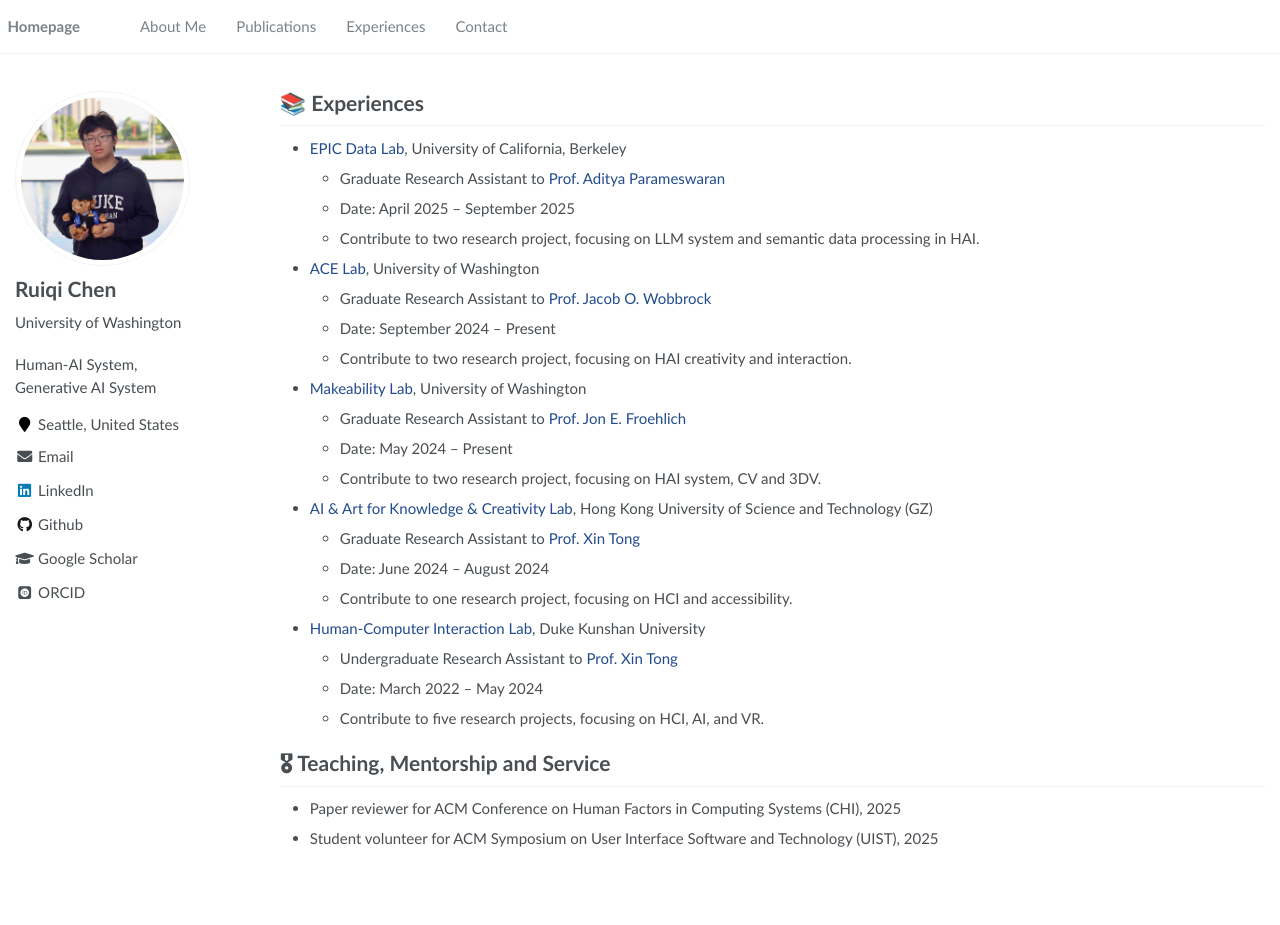
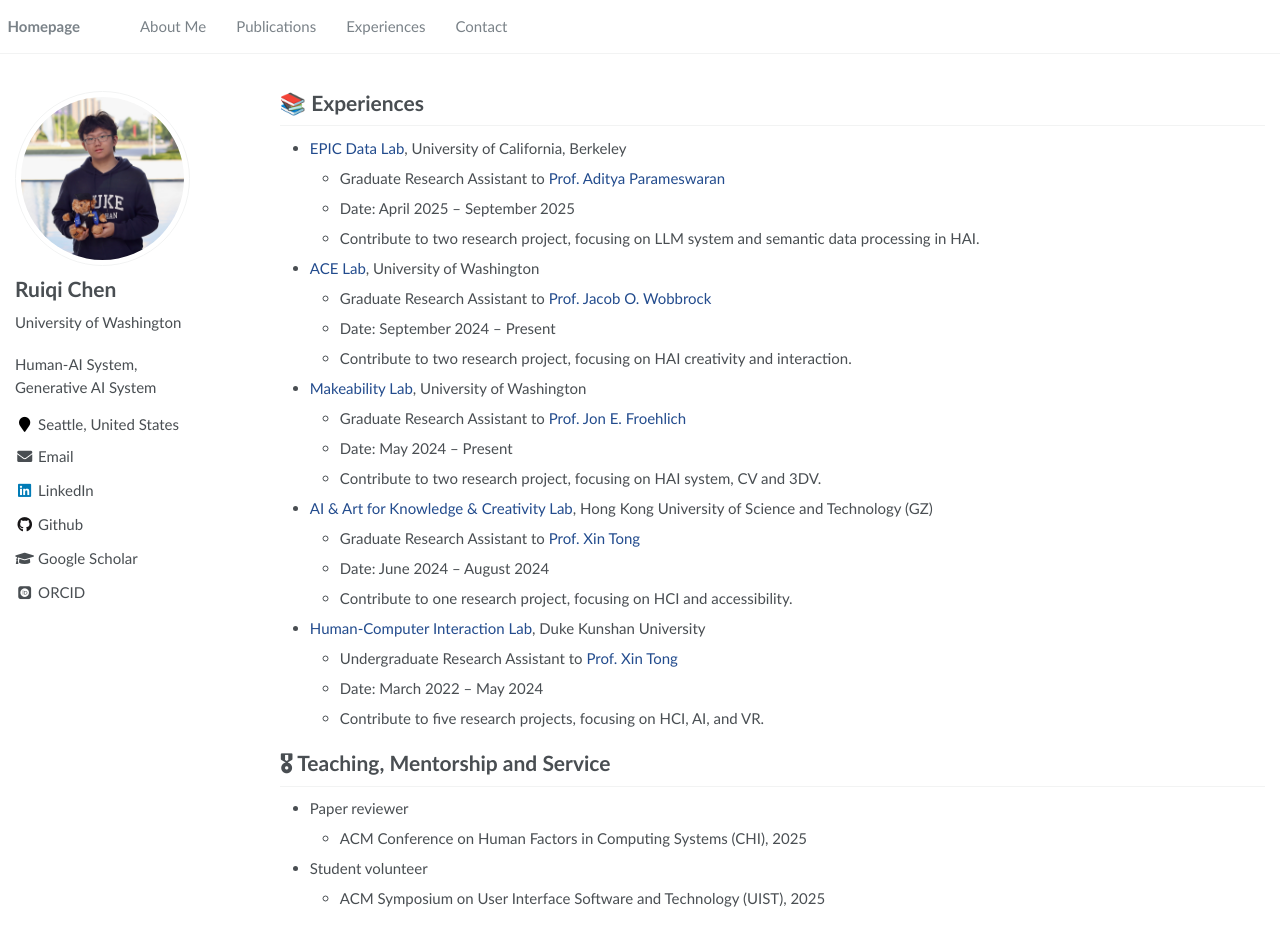
Before and after one commit to Ruiqi-Chen-0216/Ruiqi-Chen-0216.github.io, a Jekyll site: the page built from _pages/experience.md, in a window 1280 px wide and 925 px high. Built offline with Jekyll 4.4.1, drawn with Linux system fonts in a browser that asks for light colours; some web fonts are replaced.

Commit message:
Update experience.md

```diff
--- a/_pages/experience.md
+++ b/_pages/experience.md
@@ -36,5 +36,7 @@ layout: default
 
 
 # 🎖 Teaching, Mentorship and Service
-* Paper reviewer for ACM Conference on Human Factors in Computing Systems (CHI), 2025
-* Student volunteer for ACM Symposium on User Interface Software and Technology (UIST), 2025
+* Paper reviewer
+  * ACM Conference on Human Factors in Computing Systems (CHI), 2025
+* Student volunteer
+  * ACM Symposium on User Interface Software and Technology (UIST), 2025
```
